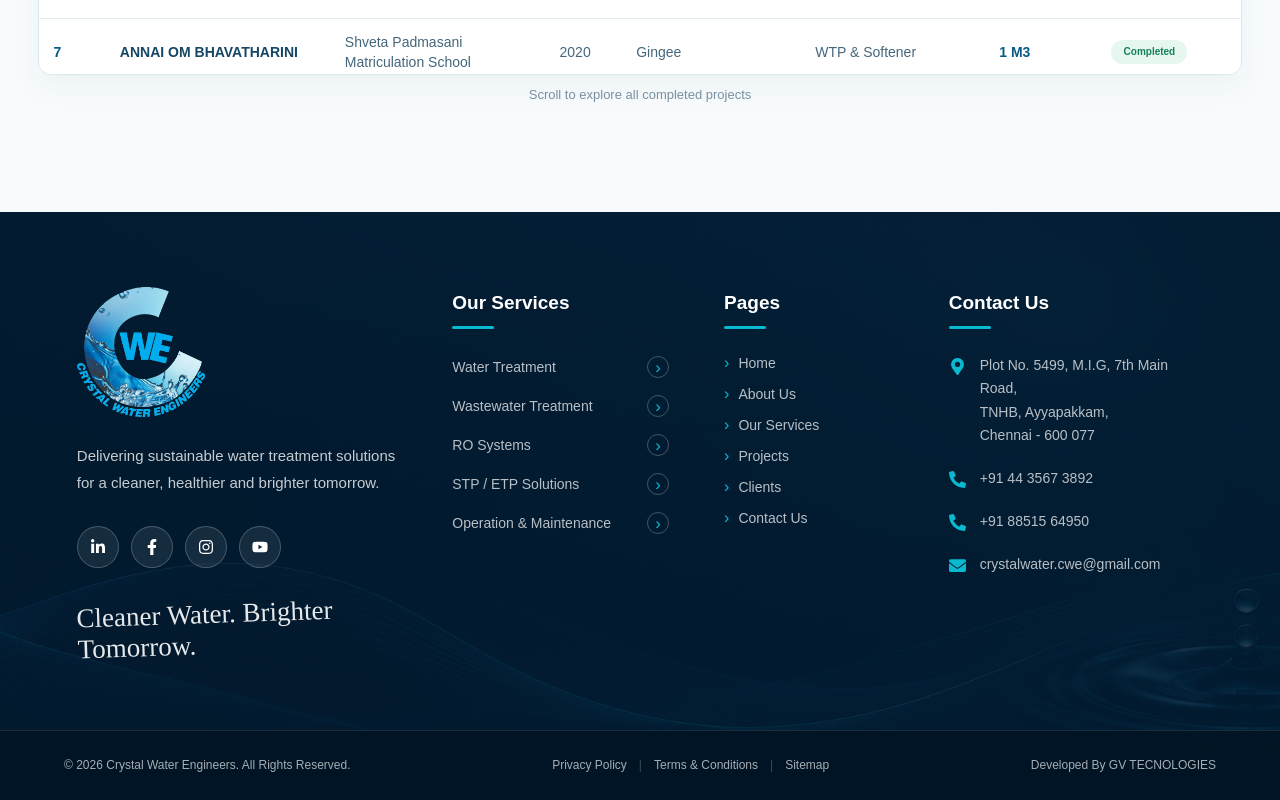
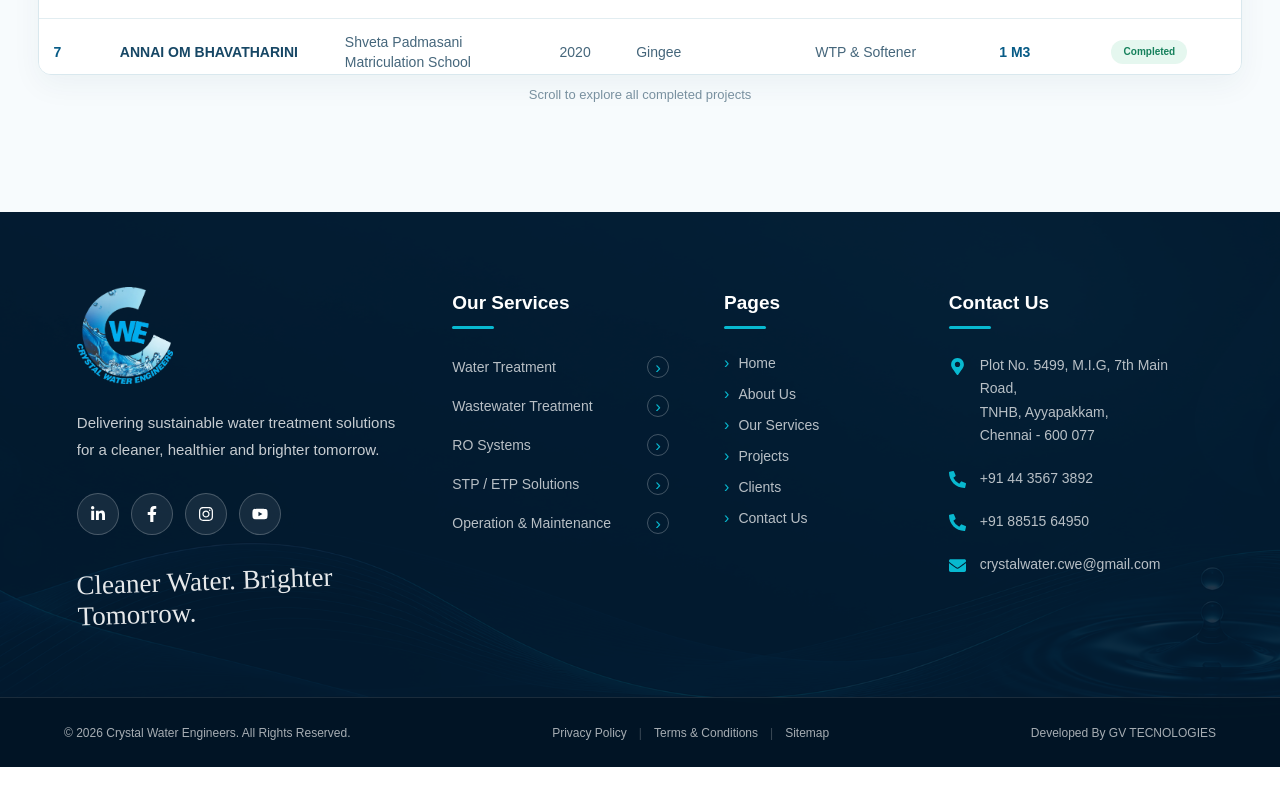
Before and after one commit to gokulvidhyatech-web/Crystalwaterengineers, a React (Vite) app in the folder frontend/: page / in a window 1280 px wide. Shown: the part 6245-7045 px from the top of the page. After the commit the page ends 7012 px from the top, so only its background shows below. Built offline with nearby package versions, Linux system fonts and the light colour scheme.

Commit message:
Fix Vite build configuration

```diff
--- a/frontend/src/components/Footer.css
+++ b/frontend/src/components/Footer.css
@@ -77,7 +77,7 @@
   display: block;
 
   width: 230px;
-  max-width: 40%;
+  max-width:30%;
 
   height: auto;
 
```
